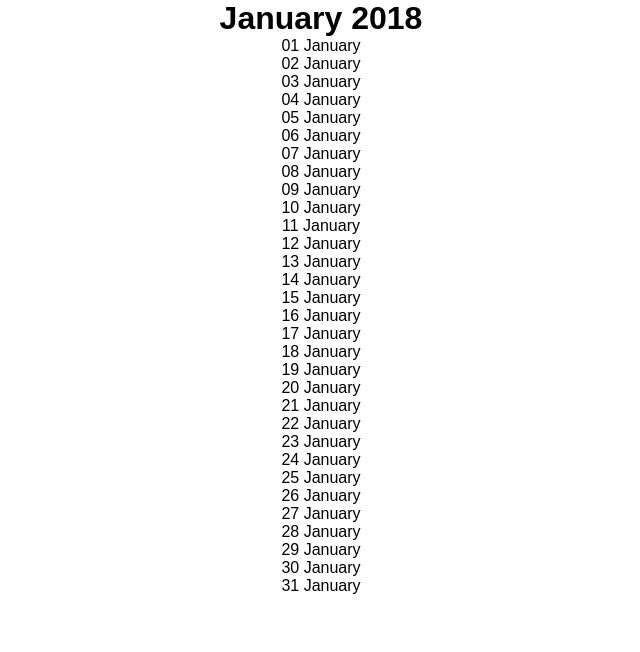
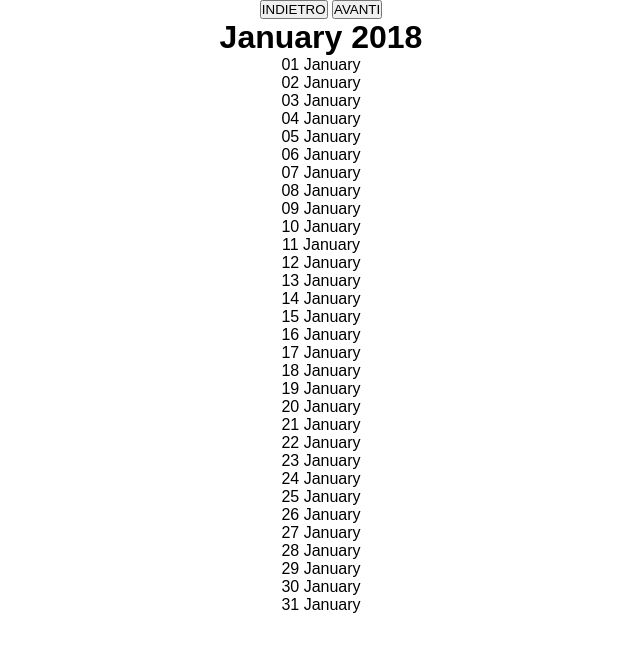
Before and after one commit to carminelentisco/ajax-ex-calendar, a plain HTML site: page index.html in a window 1280 px wide. Shown: the whole page, without its empty margins (319-959 px from the left). Drawn offline with nearby package versions, Linux system fonts and the light colour scheme; no server answers.

Commit message:
HTML
Base

```diff
--- a/index.html
+++ b/index.html
@@ -9,7 +9,12 @@
 
 <body>
 
+
     <div class="container">
+
+        <button class="btn-indietro">INDIETRO</button>
+        <button class="btn-avanti">AVANTI</button>
+
         <h1 class="month"></h1>
 
         <ul class="month-list"></ul>
```
